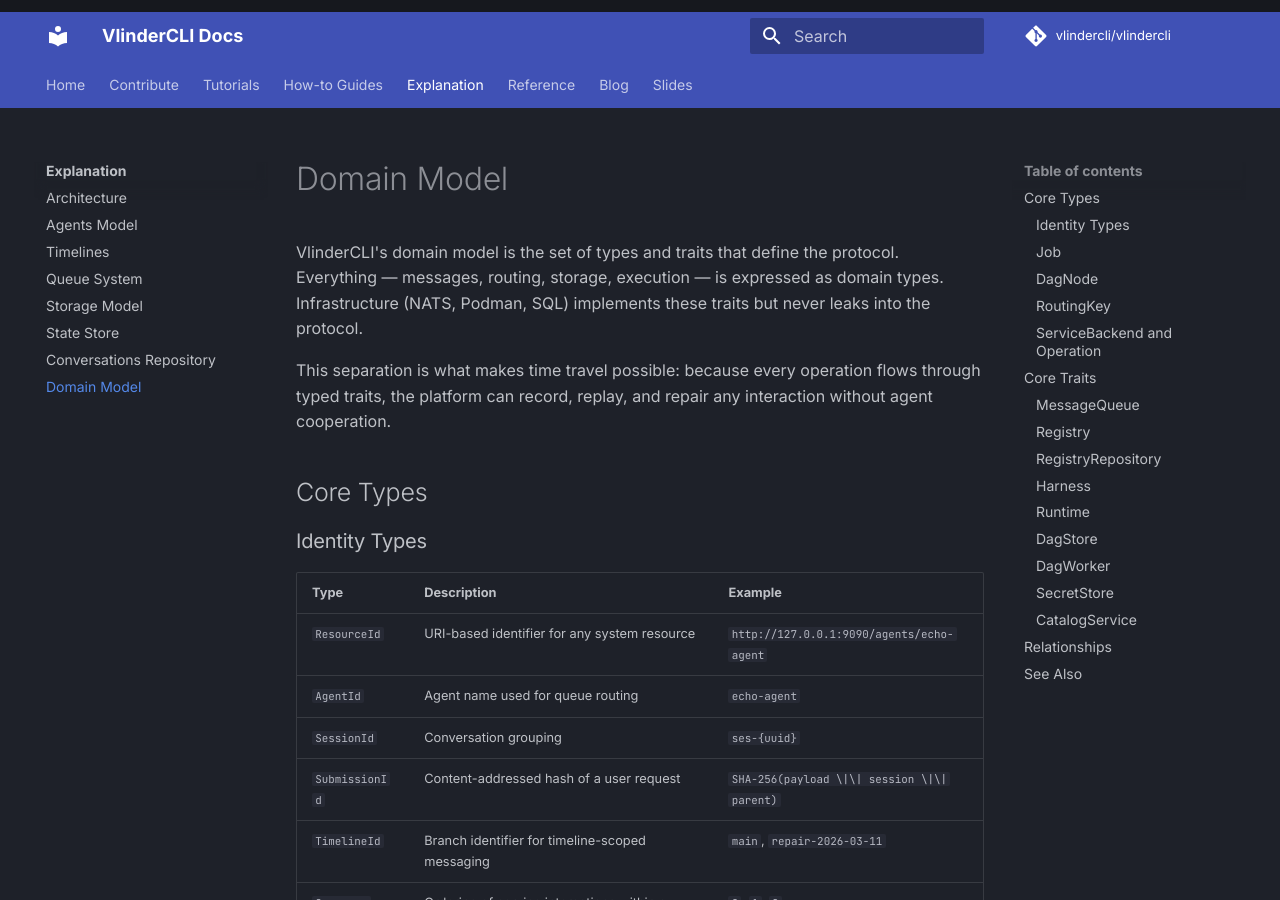
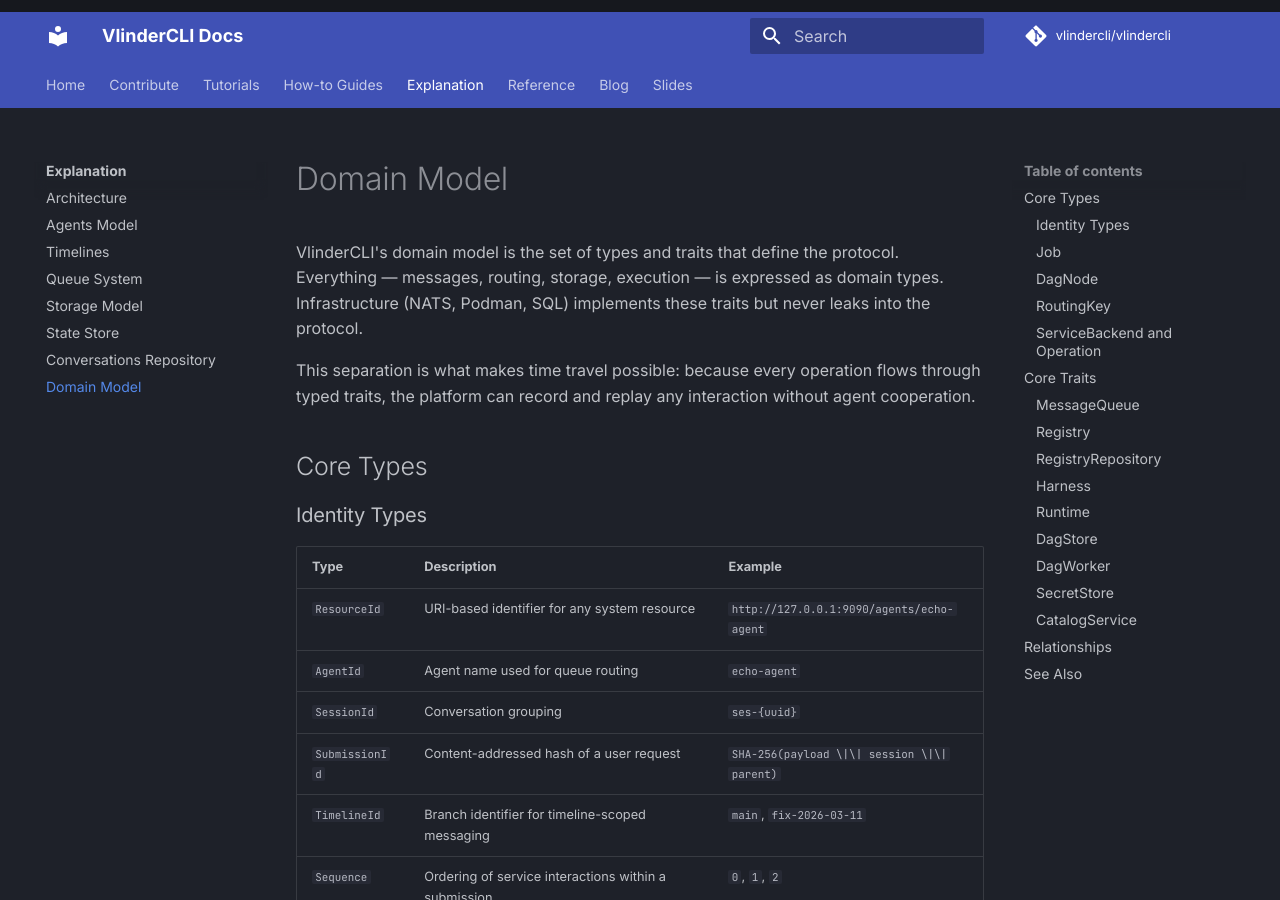
Before and after one commit to vlindercli/public-docs, an MkDocs documentation site: the page built from docs/content/explanation/domain-model.md, in a window 1280 px wide and 900 px high. Built offline with MkDocs 1.6.1 and Material for MkDocs 9.7.7, drawn with Linux system fonts in a browser that asks for light colours; comment, search, counter and statistics services are not loaded; some of the changed text lies outside the part shown.

Commit message:
Remove repair references from domain model explanation

```diff
--- a/docs/content/explanation/domain-model.md
+++ b/docs/content/explanation/domain-model.md
@@ -2,7 +2,7 @@
 
 VlinderCLI's domain model is the set of types and traits that define the protocol. Everything — messages, routing, storage, execution — is expressed as domain types. Infrastructure (NATS, Podman, SQL) implements these traits but never leaks into the protocol.
 
-This separation is what makes time travel possible: because every operation flows through typed traits, the platform can record, replay, and repair any interaction without agent cooperation.
+This separation is what makes time travel possible: because every operation flows through typed traits, the platform can record and replay any interaction without agent cooperation.
 
 ## Core Types
 
@@ -14,7 +14,7 @@ This separation is what makes time travel possible: because every operation flow
 | `AgentId` | Agent name used for queue routing | `echo-agent` |
 | `SessionId` | Conversation grouping | `ses-{uuid}` |
 | `SubmissionId` | Content-addressed hash of a user request | `SHA-256(payload \|\| session \|\| parent)` |
-| `TimelineId` | Branch identifier for timeline-scoped messaging | `main`, `repair-2026-03-11` |
+| `TimelineId` | Branch identifier for timeline-scoped messaging | `main`, `fix-2026-03-11` |
 | `Sequence` | Ordering of service interactions within a submission | `0`, `1`, `2` |
 
 `SubmissionId` is deterministic — the same input, session, and parent always produce the same hash. This enables replay: given the same inputs, the submission chain is identical.
@@ -45,19 +45,18 @@ One node per message in the content-addressed DAG.
 |-------|-------------|
 | `hash` | `SHA-256(payload \|\| parent_hash \|\| message_type \|\| diagnostics \|\| session_id)` |
 | `parent_hash` | Previous node in the chain (empty for session roots) |
-| `message_type` | invoke, request, response, complete, delegate, repair, fork |
+| `message_type` | invoke, request, response, complete, delegate, fork |
 | `session_id` | Which conversation this belongs to |
 | `submission_id` | Which user request triggered this |
 | `payload` | Message content (base64-encoded bytes) |
 | `state` | Agent state hash at this point |
-| `checkpoint` | Checkpoint handler name (for repair) |
 | `operation` | Service operation (for request/response nodes) |
 
 ### RoutingKey
 
 Structural enum that encodes message direction and routing dimensions. Used by the queue to route messages to the correct consumer without string parsing.
 
-Variants: `Invoke`, `Request`, `Response`, `Complete`, `Delegate`, `DelegateReply`, `Repair`, `Fork`.
+Variants: `Invoke`, `Request`, `Response`, `Complete`, `Delegate`, `DelegateReply`, `Fork`.
 
 ### ServiceBackend and Operation
 
@@ -85,11 +84,9 @@ Abstract interface for all inter-component communication. Typed send/receive met
 | `send_response` / `receive_response` | Service → Runtime | Service returns result |
 | `send_complete` / `receive_complete` | Runtime → Harness | Agent finishes |
 | `send_delegate` / `receive_delegate` | Agent → Agent | Fleet delegation |
-| `send_repair` / `receive_repair` | Platform → Sidecar | Replay a failed service call |
 | `send_fork` | CLI → Platform | Create a timeline branch |
 | `run_agent` | Facade | Send invoke, block until complete |
 | `call_service` | Facade | Send request, block until response |
-| `repair_agent` | Facade | Send repair, block until complete |
 
 ### Registry
 
@@ -103,7 +100,7 @@ Storage layer beneath the Registry. Abstracts the database — implementations c
 
 API surface for external interaction. `CoreHarness` is the canonical implementation.
 
-Key operations: `run_agent`, `repair_agent`, `fork_timeline`, `start_session`, `set_timeline`, `set_initial_state`.
+Key operations: `run_agent`, `fork_timeline`, `start_session`, `set_timeline`, `set_initial_state`.
 
 The harness manages session state, Merkle-chained submissions (each submission parents the next), and timeline sealing (sealed timelines reject new invocations).
 
```
